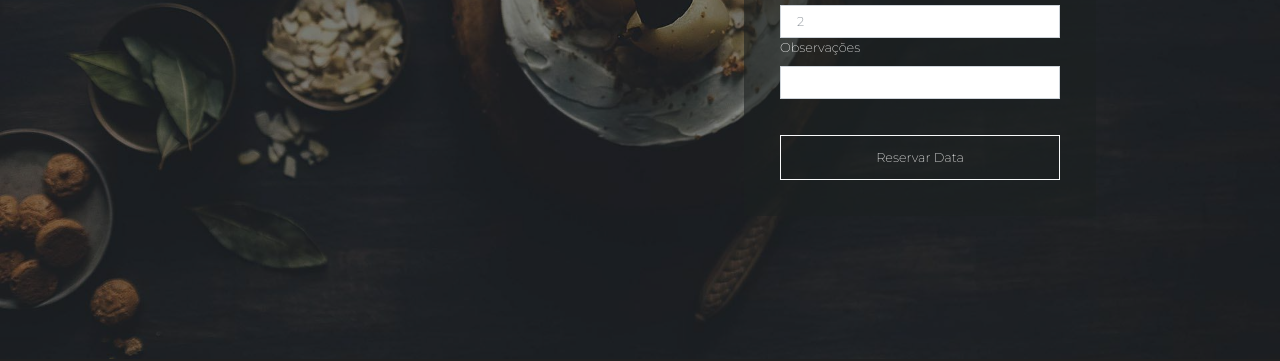
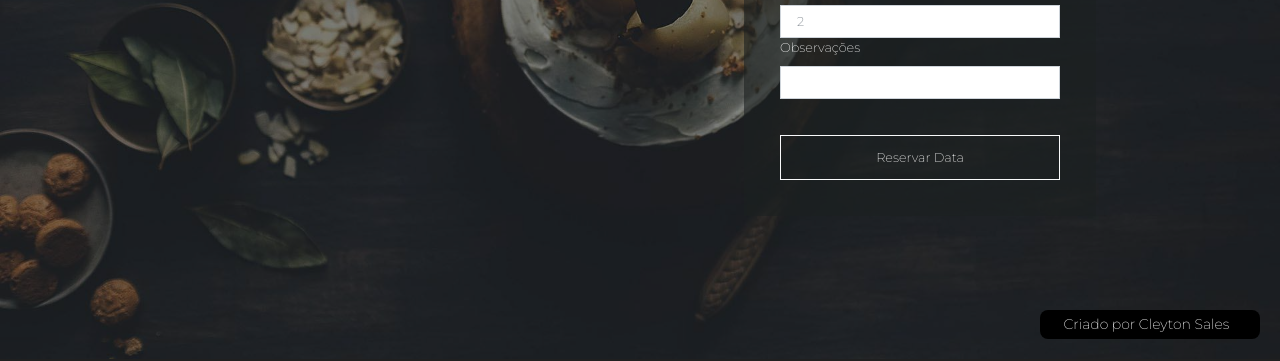
Before and after one commit to CleytonPrudencio/restaurante, a plain HTML site: page index.html in a window 1280 px wide. Shown: the part 441-802 px from the top of the page. Drawn offline with nearby package versions, Linux system fonts and the light colour scheme.

Commit message:
Update index.html

```diff
--- a/index.html
+++ b/index.html
@@ -338,6 +338,8 @@
   <script src="https://stackpath.bootstrapcdn.com/bootstrap/4.1.3/js/bootstrap.min.js" integrity="sha384-ChfqqxuZUCnJSK3+MXmPNIyE6ZbWh2IMqE241rYiqJxyMiZ6OW/JmZQ5stwEULTy" crossorigin="anonymous"></script>
   <!-- Script: Smooth scrolling between anchors in the same page -->
   <script src="js/smooth-scroll.js"></script>
+    <pingendo onclick="window.open('https://cleytonsales.com/', '_blank')" style="cursor:pointer;position: fixed;bottom: 20px;right:20px;padding:4px;background-color: black;border-radius: 8px; width:220px;display:flex;flex-direction:row;align-items:center;justify-content:center;font-size:14px;color:white" >Criado por Cleyton Sales&nbsp;&nbsp;</pingendo>
+
 </body>
 
 </html>
```
